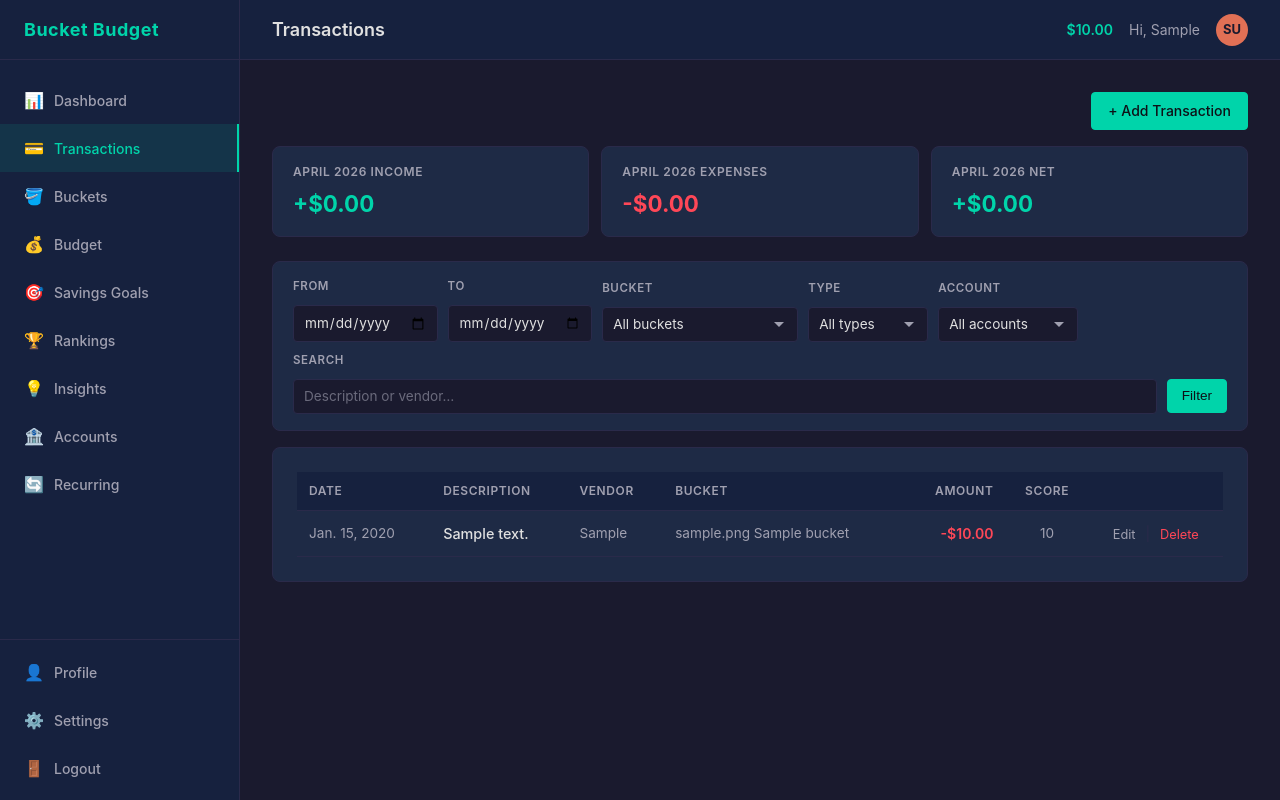
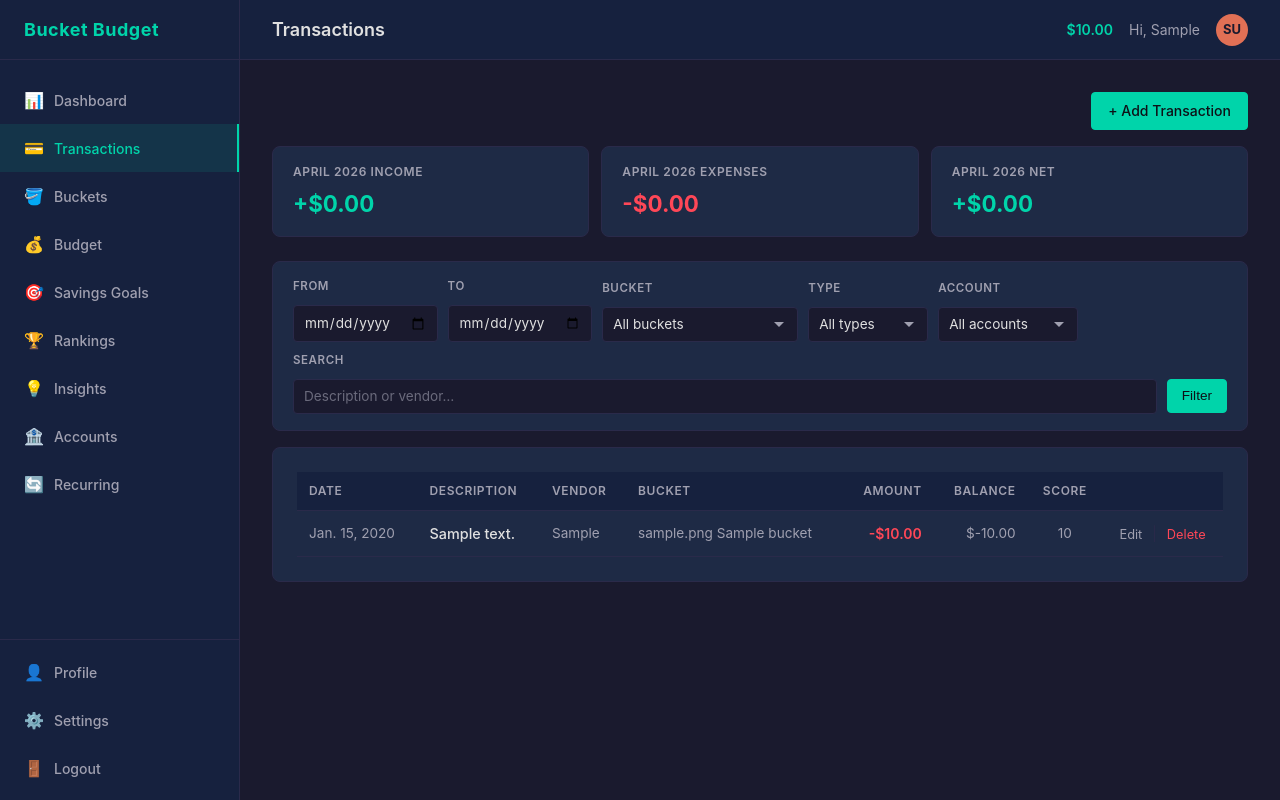
Before and after one commit to dsneed123/bucket-budget, a Django app: page /transactions/ in a window 1280 px wide. Run offline with Django 4.2, Linux system fonts and the light colour scheme; a user stored in the database is signed in; tables that the repository leaves empty hold one stand-in row (values such as "Sample post").

Commit message:
Add transaction running balance (#55)
Co-authored-by: dsneed123 <davissneed@Daviss-Mac-mini.local>

```diff
--- a/transactions/templates/transactions/transaction_list.html
+++ b/transactions/templates/transactions/transaction_list.html
@@ -89,6 +89,7 @@
                 <th style="padding: 10px 12px; text-align: left; font-size: 0.75rem; font-weight: 600; color: var(--text-secondary); text-transform: uppercase; letter-spacing: 0.05em;">Vendor</th>
                 <th style="padding: 10px 12px; text-align: left; font-size: 0.75rem; font-weight: 600; color: var(--text-secondary); text-transform: uppercase; letter-spacing: 0.05em;">Bucket</th>
                 <th style="padding: 10px 12px; text-align: right; font-size: 0.75rem; font-weight: 600; color: var(--text-secondary); text-transform: uppercase; letter-spacing: 0.05em;">Amount</th>
+                <th style="padding: 10px 12px; text-align: right; font-size: 0.75rem; font-weight: 600; color: var(--text-secondary); text-transform: uppercase; letter-spacing: 0.05em;">Balance</th>
                 <th style="padding: 10px 12px; text-align: center; font-size: 0.75rem; font-weight: 600; color: var(--text-secondary); text-transform: uppercase; letter-spacing: 0.05em;">Score</th>
                 <th style="padding: 10px 12px; text-align: center; font-size: 0.75rem; font-weight: 600; color: var(--text-secondary); text-transform: uppercase; letter-spacing: 0.05em;"></th>
             </tr>
@@ -107,6 +108,13 @@
                         <span style="color: var(--accent-green);">+{{ txn.amount|currency:request.user.currency }}</span>
                     {% else %}
                         <span style="color: var(--accent-red);">-{{ txn.amount|currency:request.user.currency }}</span>
+                    {% endif %}
+                </td>
+                <td style="padding: 12px; text-align: right; font-size: 0.85rem; white-space: nowrap;">
+                    {% if balance_is_absolute %}
+                        <span style="color: {% if txn.running_balance >= 0 %}var(--accent-green){% else %}var(--accent-red){% endif %};">{{ txn.running_balance|currency:request.user.currency }}</span>
+                    {% else %}
+                        <span style="color: var(--text-secondary);">{{ txn.running_balance|currency:request.user.currency }}</span>
                     {% endif %}
                 </td>
                 <td style="padding: 12px; text-align: center; font-size: 0.85rem; color: var(--text-secondary);">
--- a/transactions/views.py
+++ b/transactions/views.py
@@ -51,7 +51,32 @@ def transaction_list(request):
 
     active_filter_count = sum(bool(f) for f in [date_from, date_to, bucket_id, txn_type, account_id, search])
 
-    paginator = Paginator(qs, 25)
+    # Compute running balance for all filtered transactions
+    # Process oldest-to-newest so balance accumulates in chronological order
+    all_txns = list(qs.order_by('date', 'created_at'))
+
+    if account_id:
+        try:
+            acct_obj = BankAccount.objects.get(pk=account_id, user=request.user)
+            income_sum = qs.filter(transaction_type='income').aggregate(s=Sum('amount'))['s'] or Decimal('0')
+            expense_sum = qs.filter(transaction_type='expense').aggregate(s=Sum('amount'))['s'] or Decimal('0')
+            running = acct_obj.balance - (income_sum - expense_sum)
+        except BankAccount.DoesNotExist:
+            running = Decimal('0')
+    else:
+        running = Decimal('0')
+
+    for txn in all_txns:
+        if txn.transaction_type == 'income':
+            running += txn.amount
+        else:
+            running -= txn.amount
+        txn.running_balance = running
+
+    # Restore newest-first ordering for display
+    all_txns.sort(key=lambda t: (t.date, t.created_at), reverse=True)
+
+    paginator = Paginator(all_txns, 25)
     page_number = request.GET.get('page', 1)
     page_obj = paginator.get_page(page_number)
 
@@ -101,6 +126,7 @@ def transaction_list(request):
         },
         'active_filter_count': active_filter_count,
         'filter_qs': filter_qs,
+        'balance_is_absolute': bool(account_id),
     })
 
 
```
